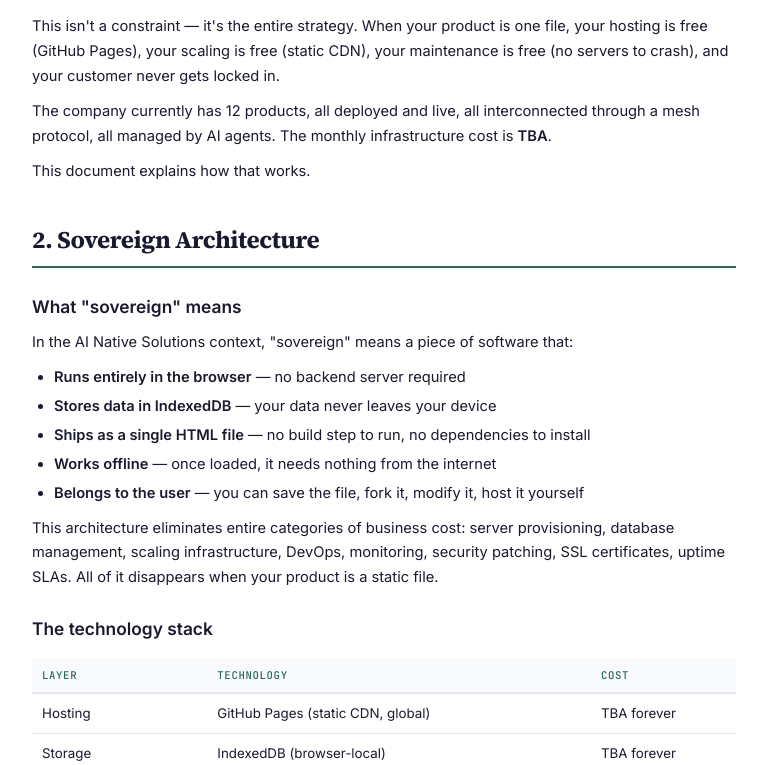
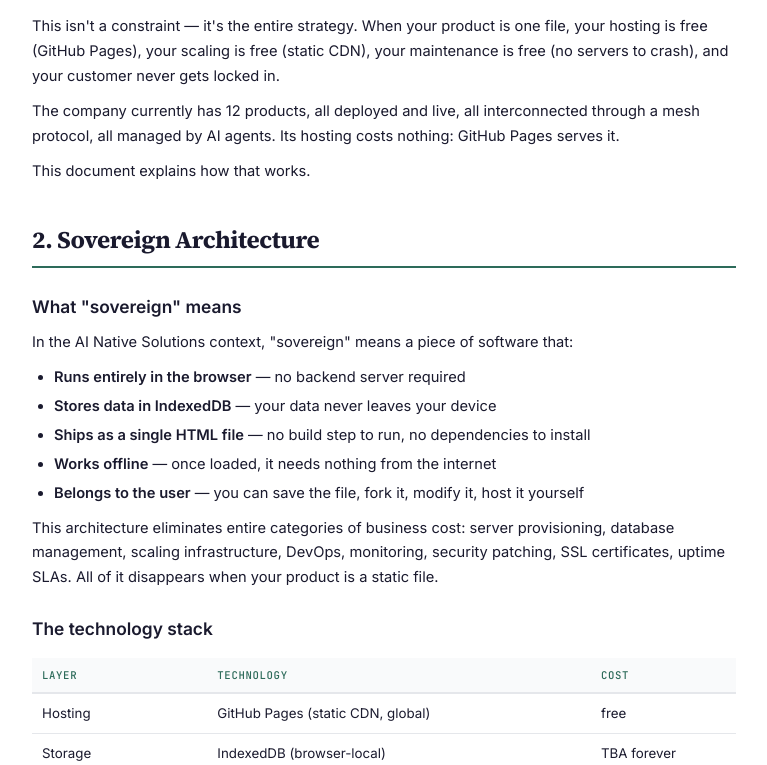
Before and after one commit to sjgant80-hub/ai-nativesolutions, a plain HTML site: page architecture.html in a window 1280 px wide. Shown: the part 1095-1860 px from the top of the page, without its empty margins (256-1023 px from the left). Drawn offline with Linux system fonts and the light colour scheme.

Commit message:
Regulatory figures the July pricing sweep turned into TBA: verified against their sources (3 corrected)
Each figure was checked on 2026-11-17 against its primary source before it came back. Where the original line was
wrong or out of date it is corrected, not restored; where it stated a claim rather than the law, it stays out.
- CORRECTED: The site refuses "£0" (no-price surface gate); the fact is that GitHub Pages hosting is free.
- CORRECTED: As above.

Co-Authored-By: Claude Opus 5.5 <noreply@anthropic.com>

```diff
--- a/architecture.html
+++ b/architecture.html
@@ -350,7 +350,7 @@ hr {
 
 <p>This isn't a constraint — it's the entire strategy. When your product is one file, your hosting is free (GitHub Pages), your scaling is free (static CDN), your maintenance is free (no servers to crash), and your customer never gets locked in.</p>
 
-<p>The company currently has 12 products, all deployed and live, all interconnected through a mesh protocol, all managed by AI agents. The monthly infrastructure cost is <strong>TBA</strong>.</p>
+<p>The company currently has 12 products, all deployed and live, all interconnected through a mesh protocol, all managed by AI agents. Its hosting costs nothing: GitHub Pages serves it.</p>
 
 <p>This document explains how that works.</p>
 
@@ -377,7 +377,7 @@ hr {
 
 <table>
   <tr><th>Layer</th><th>Technology</th><th>Cost</th></tr>
-  <tr><td>Hosting</td><td>GitHub Pages (static CDN, global)</td><td>TBA forever</td></tr>
+  <tr><td>Hosting</td><td>GitHub Pages (static CDN, global)</td><td>free</td></tr>
   <tr><td>Storage</td><td>IndexedDB (browser-local)</td><td>TBA forever</td></tr>
   <tr><td>AI (tier 1)</td><td>Google Gemini API (free tier)</td><td>TBA</td></tr>
   <tr><td>AI (tier 2)</td><td>DeepSeek API (free tier)</td><td>TBA</td></tr>
@@ -640,7 +640,7 @@ hr {
 <table>
   <tr><th>Item</th><th>Monthly Cost</th><th>How</th></tr>
   <tr><td>Hosting (all products)</td><td>TBA</td><td>GitHub Pages — unlimited, free, global CDN</td></tr>
-  <tr><td>Version control</td><td>TBA</td><td>GitHub repositories — unlimited public repos</td></tr>
+  <tr><td>Version control</td><td>free</td><td>GitHub repositories — unlimited public repos</td></tr>
   <tr><td>CI/CD</td><td>TBA</td><td>GitHub Actions — generous free tier for static deploys</td></tr>
   <tr><td>Database</td><td>TBA</td><td>No database — IndexedDB runs in the user's browser</td></tr>
   <tr><td>AI (primary)</td><td>TBA</td><td>Gemini and DeepSeek free API tiers</td></tr>
```
